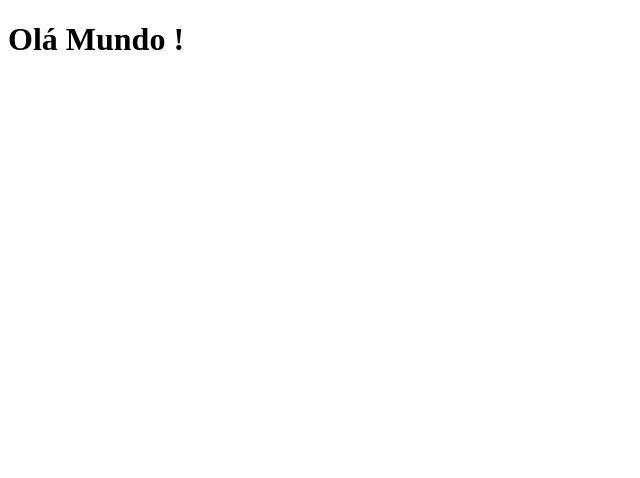
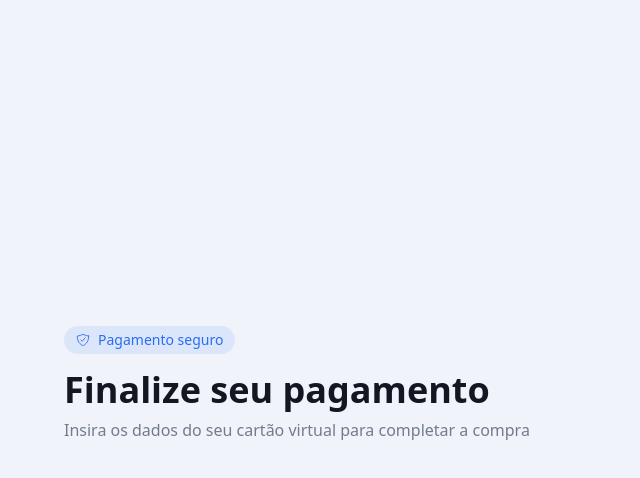
Before and after one commit to ErikeRJK/pagamento-app, a React (Vite) app: page / in a window 1280 px wide. Shown: the top 478 px of the page, without its empty margins (0-640 px from the left). Built offline with nearby package versions, Linux system fonts and the light colour scheme.

Commit message:
Created frontend

```diff
--- a/package.json
+++ b/package.json
@@ -13,6 +13,7 @@
     "@tailwindcss/vite": "^4.1.17",
     "react": "^19.2.0",
     "react-dom": "^19.2.0",
+    "react-icons": "^5.5.0",
     "tailwindcss": "^4.1.17"
   },
   "devDependencies": {
--- a/src/App.jsx
+++ b/src/App.jsx
@@ -1,5 +1,17 @@
+import { IoShieldCheckmarkOutline } from "react-icons/io5";
+
 export default function App(){
   return(
-    <h1>Olá Mundo !</h1>
+    <div className="w-full min-h-screen bg-[#F0F4FA]">
+      <div className="flex w-full min-h-screen">
+        <div className="w-[50%] p-16 flex flex-col justify-center">
+          <div className="mb-8">
+            <div className="inline-flex items-center gap-2 px-3 py-1 rounded-full bg-[#2a6df4]/10 text-[#2a6df4] text-sm font-medium mb-4"> <IoShieldCheckmarkOutline/> Pagamento seguro </div>
+            <h1 className="text-4xl font-bold text-[#121721] mb-2"> Finalize seu pagamento </h1>
+            <p className="text-[#737b8c]">Insira os dados do seu cartão virtual para completar a compra</p>
+          </div>
+        </div>
+      </div>
+    </div>
   )
 }
--- a/src/index.css
+++ b/src/index.css
@@ -0,0 +1 @@
+@import "tailwindcss";
```
Also changed, not shown: 1 other file (tests, documents, lock files or other folders).
